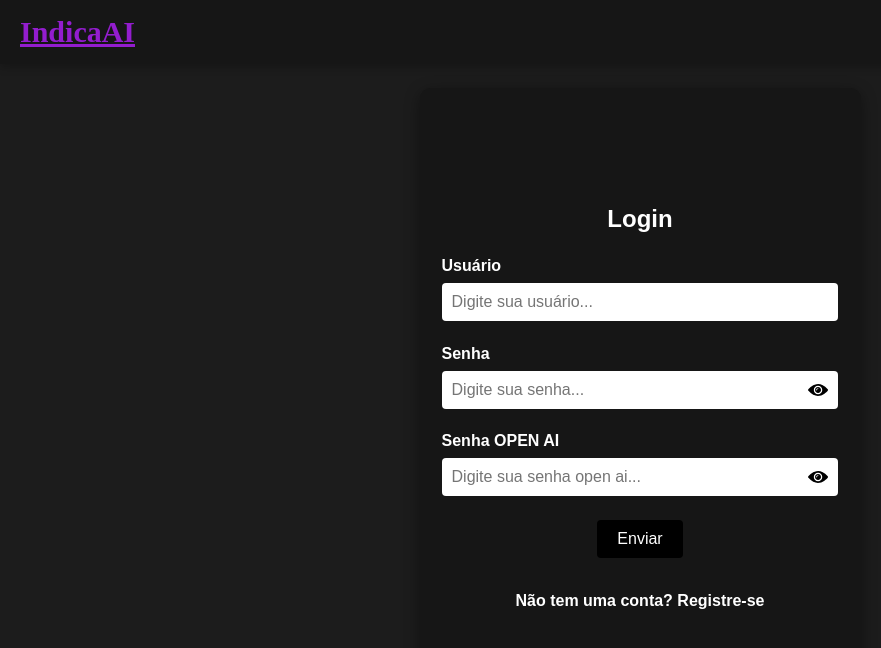
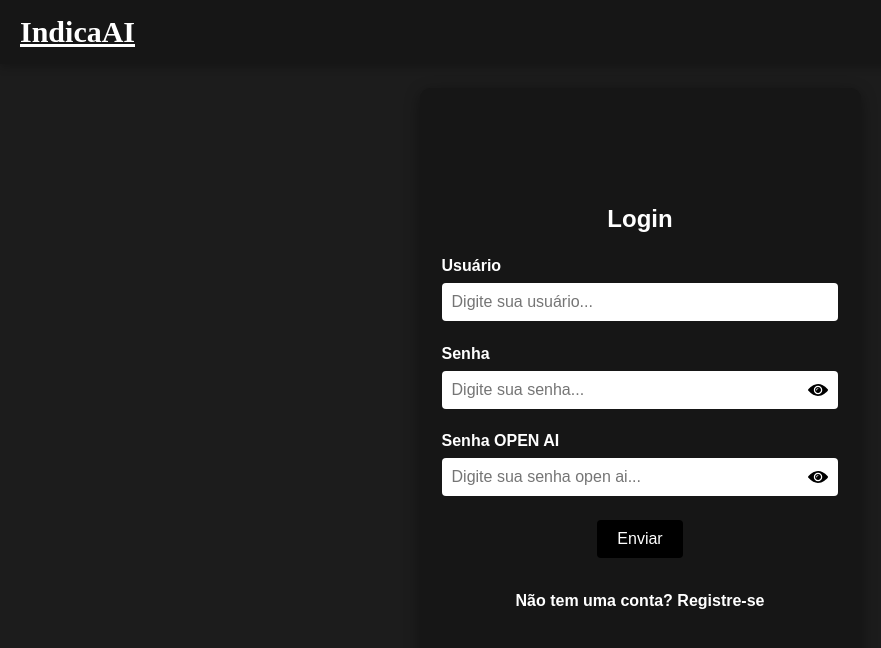
Before and after one commit to Labourguignonn/Desenvolvimento-software, a React (Vite) app in the folder Frontend/app/: page / in a window 1280 px wide. Shown: the top 648 px of the page, without its empty margins (0-881 px from the left). Built offline with nearby package versions, Linux system fonts and the light colour scheme.

Commit message:
Update NavBar.css

```diff
--- a/Frontend/app/src/styles/NavBar.css
+++ b/Frontend/app/src/styles/NavBar.css
@@ -1,6 +1,6 @@
 #navBar {
     background-color: var(--col-1); /* Fundo branco */
-    color: #931dce; /* Texto preto */
+    color: white; /* Texto preto */
     padding: 10px 20px; /* Espaçamento interno */
     position: fixed; /* Barra fixa no topo */
     top: 0; /* Alinhado ao topo da página */
```
